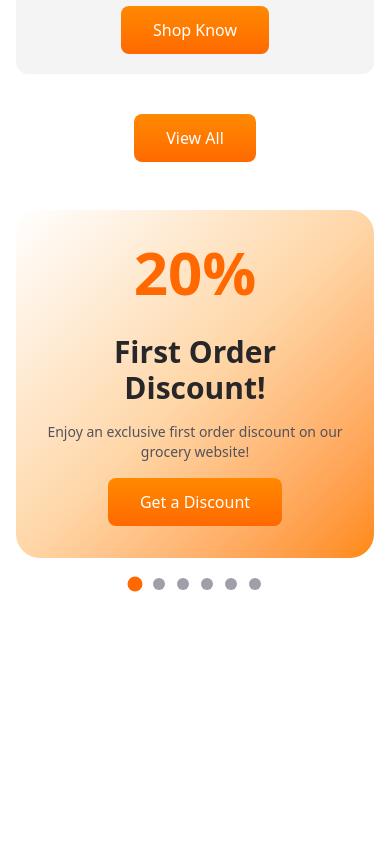
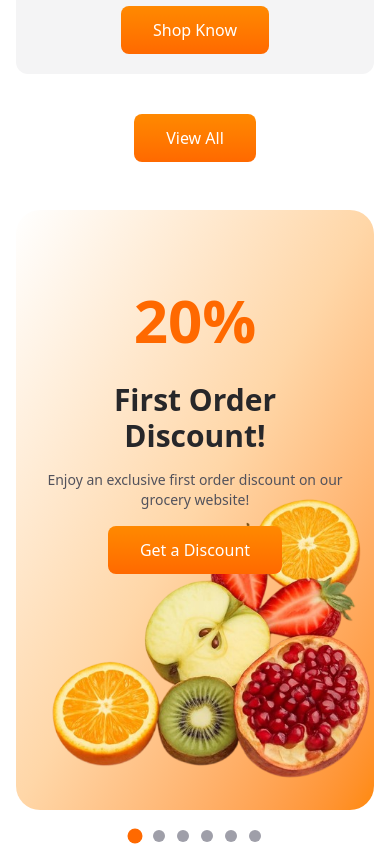
Before and after one commit to 13vanshu/GROCIFY, a React (Vite) app: page / in a window 390 px wide. Shown: the part 6741-7585 px from the top of the page. Before the commit the page ends 7333 px from the top, so only its background shows below. Built offline with nearby package versions, Linux system fonts and the light colour scheme.

Commit message:
Discount Better

```diff
--- a/src/Data/discountData.js
+++ b/src/Data/discountData.js
@@ -1,4 +1,5 @@
 import freshfruits from "../assets/fresh-fruits.png";
+import freshfruitsmobile from "../assets/fresh-fruits-mobile.png"
 
 export const discountData = [
   {
@@ -7,7 +8,8 @@ export const discountData = [
     title: "First Order Discount!",
     description:
       "Enjoy an exclusive first order discount on our grocery website!",
-    image: freshfruits,
+    imageDesktop: freshfruits,
+    imageMobile: freshfruitsmobile,
     buttonAlign: "left",
   },
   {
@@ -16,7 +18,8 @@ export const discountData = [
     title: "Mega Weekend Sale!",
     description:
       "Shop fresh essentials and save big this weekend only.",
-    image: freshfruits,
+    imageDesktop: freshfruits,
+    imageMobile: freshfruitsmobile,
     buttonAlign: "right",
   },
   {
@@ -25,7 +28,8 @@ export const discountData = [
     title: "Healthy Savings!",
     description:
       "Fresh fruits and veggies at unbeatable prices.",
-    image: freshfruits,
+   imageDesktop: freshfruits,
+    imageMobile: freshfruitsmobile,
     buttonAlign: "left",
   },
   {
@@ -34,7 +38,8 @@ export const discountData = [
     title: "Festive Special Offer!",
     description:
       "Celebrate the season with fresh groceries at exciting festive discounts.",
-    image: freshfruits,
+    imageDesktop: freshfruits,
+    imageMobile: freshfruitsmobile,
     buttonAlign: "right",
   },
   {
@@ -43,7 +48,8 @@ export const discountData = [
     title: "Midnight Flash Sale!",
     description:
       "Limited-time midnight deals on fresh fruits and daily essentials.",
-    image: freshfruits,
+    imageDesktop: freshfruits,
+    imageMobile: freshfruitsmobile,
     buttonAlign: "left",
   },
   {
@@ -52,7 +58,8 @@ export const discountData = [
     title: "Daily Essentials Saver!",
     description:
       "Save more every day on essential grocery items you use the most.",
-    image: freshfruits,
+    imageDesktop: freshfruits,
+    imageMobile: freshfruitsmobile,
     buttonAlign: "right",
   },
 ];
--- a/src/Tools/DiscountCard.jsx
+++ b/src/Tools/DiscountCard.jsx
@@ -3,32 +3,46 @@ import Button from "./Button";
 
 const DiscountCard = ({ item }) => {
   return (
-    // 🔑 THIS WRAPPER MAKES SLIDER RESPONSIVE
     <div className="w-full min-w-full shrink-0">
       <div
-        className="relative bg-linear-to-br from-white via-orange-200 to-orange-400 rounded-3xl overflow-hidden flex flex-col md:flex-row items-center gap-8 px-6 sm:px-10 py-8 sm:py-12">
-        {/* BACKGROUND IMAGE */}
+        className="
+          relative
+          min-h-150 sm:min-h-120 md:min-h-80
+          bg-linear-to-br from-white via-orange-200 to-orange-400
+          rounded-3xl
+          overflow-hidden
+          flex flex-col md:flex-row
+          items-center
+          md:py-0
+          py-20
+          gap-8
+          px-6 sm:px-10
+        "
+      >
+        {/*MOBILE BACKGROUND IMAGE*/}
+        <div
+          className="absolute inset-0 md:hidden bg-no-repeat bg-contain bg-bottom"
+          style={{ backgroundImage: `url(${item.imageMobile})` }}
+        />
+
+        {/*DESKTOP IMAGE */}
         <div
           className="absolute right-0 top-0 h-full w-1/2 hidden md:block bg-no-repeat bg-contain bg-right opacity-90"
-          style={{ backgroundImage: `url(${item.image})` }}/>
+          style={{ backgroundImage: `url(${item.imageDesktop})` }}
+        />
 
         {/* DISCOUNT */}
-        <span className="text-6xl sm:text-7xl md:text-9xl
-                         text-orange-500 font-bold
-                         md:-rotate-90 z-10">
+        <span className="text-6xl sm:text-7xl md:text-9xl text-orange-500 font-bold md:-rotate-90 z-10">
           {item.percent}
         </span>
 
         {/* CONTENT */}
-        <div className="z-10 max-w-full md:max-w-175
-                        text-center md:text-left">
-          <h1 className="text-3xl sm:text-4xl md:text-6xl
-                         font-bold text-zinc-800">
+        <div className="z-10 max-w-full md:max-w-175 text-center md:text-left">
+          <h1 className="text-3xl sm:text-4xl md:text-6xl font-bold text-zinc-800">
             {item.title}
           </h1>
 
-          <p className="text-zinc-600 my-4 sm:my-6
-                        text-sm sm:text-base md:text-lg">
+          <p className="text-zinc-600 my-4 sm:my-6 text-sm sm:text-base md:text-lg">
             {item.description}
           </p>
 
```
Also changed, not shown: src/Components/Discount/Discount.jsx (+4 -6 lines), src/assets/fresh-fruits-mobile.png (added).
